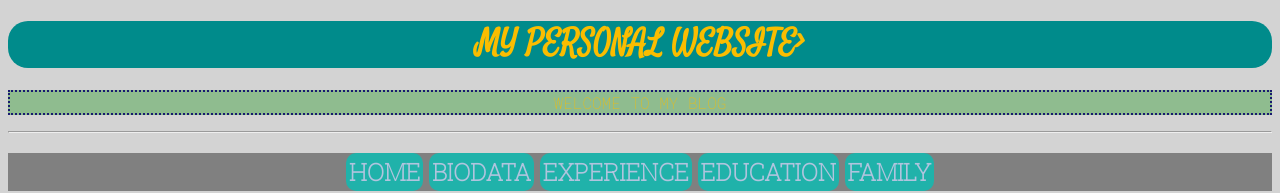
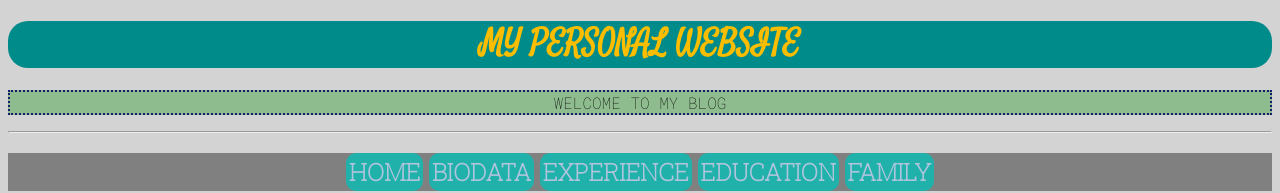
Before and after one commit to syahirahaminuddin/my.personal.website, a plain HTML site: page index.html in a window 1280 px wide. Shown: the top 193 px of the page. Drawn offline with Linux system fonts and the light colour scheme.

Commit message:
Update index.html

```diff
--- a/index.html
+++ b/index.html
@@ -26,8 +26,8 @@
 
 </head>
 <body>
-	<center><h1><font color=#FAEBD7;>MY PERSONAL WEBSITE></h1></center>
-    <center><p>WELCOME TO MY BLOG</p></center>
+	<center><h1><font color=#FAEBD7;>MY PERSONAL WEBSITE</h1></center>
+    <center><p><font color= #000000;>WELCOME TO MY BLOG</p></center>
 
 
 <hr><center><h2>
```
